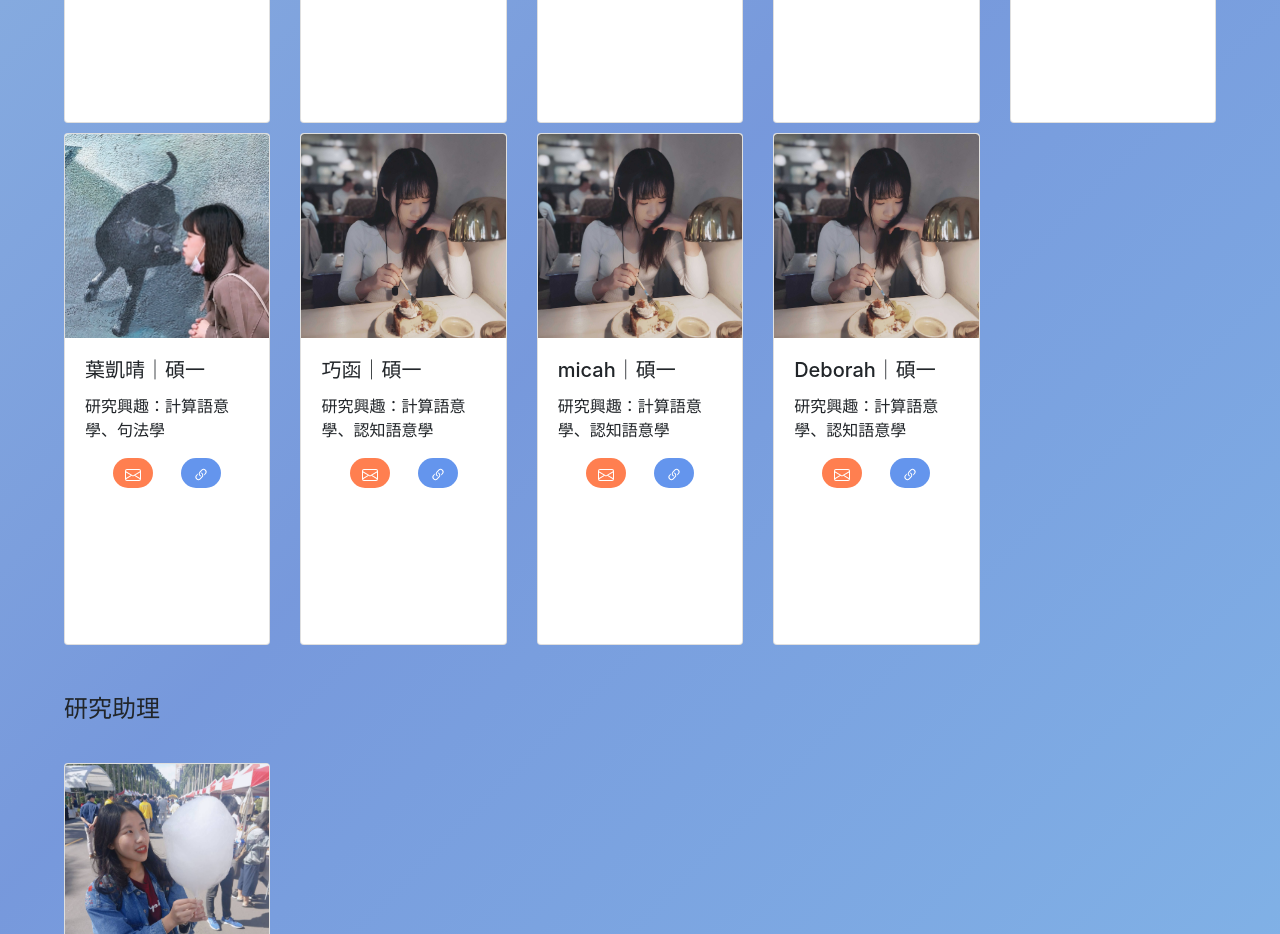
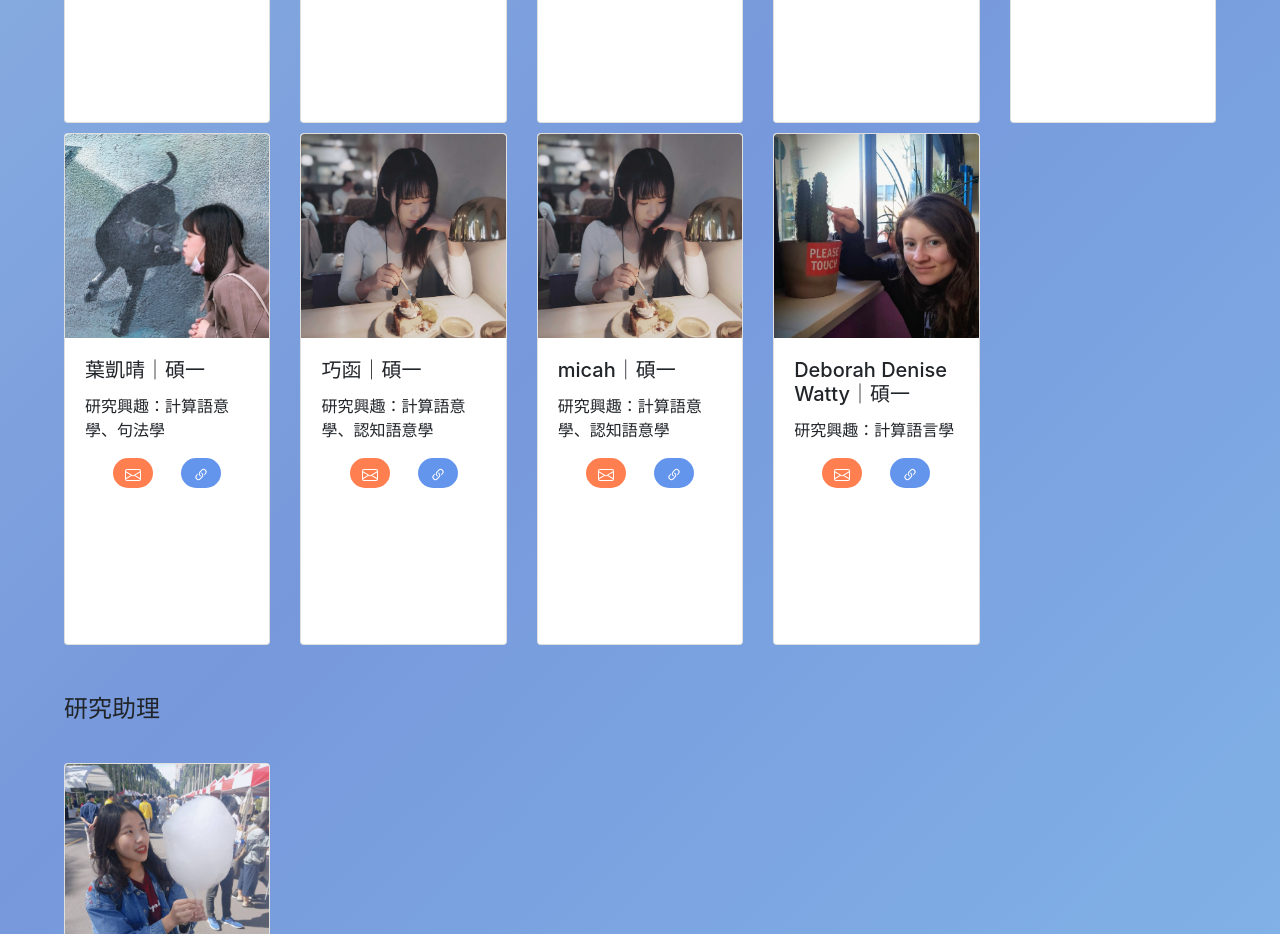
Before and after one commit to lopentu/ntu-lope-lab, a React (Create React App) app: page / in a window 1280 px wide. Shown: the part 5540-6474 px from the top of the page. Built offline with nearby package versions, Linux system fonts and the light colour scheme.

Commit message:
(deborah)

```diff
--- a/src/components/member-description.js
+++ b/src/components/member-description.js
@@ -12,6 +12,8 @@ import pin_er from "../images/members/pin-er.jpg";
 import yu_shiang from "../images/members/yu-shiang.png";
 import yulin from "../images/members/yulin.png";
 import mia from "../images/members/mia.jpg";
+import deborah from "../images/members/deborah.jpg"
+
 
 const MemberDescription = () => {
     return (
@@ -89,8 +91,8 @@ const MemberDescription = () => {
                     mail = "mailto:cckk2913@gmail.com"/>
                 </Col>
                 <Col>
-                    <MemberCard imgSrc={pin_er} name="Deborah｜碩一" text="計算語意學、認知語意學"
-                    mail = "mailto:cckk2913@gmail.com"/>
+                    <MemberCard imgSrc={deborah} name="Deborah Denise Watty｜碩一" text="計算語言學"
+                    mail = "Deborah.watty@gmail.com"/>
                 </Col>
             </Row>
 
```
Also changed, not shown: src/images/members/deborah.jpg (added).
